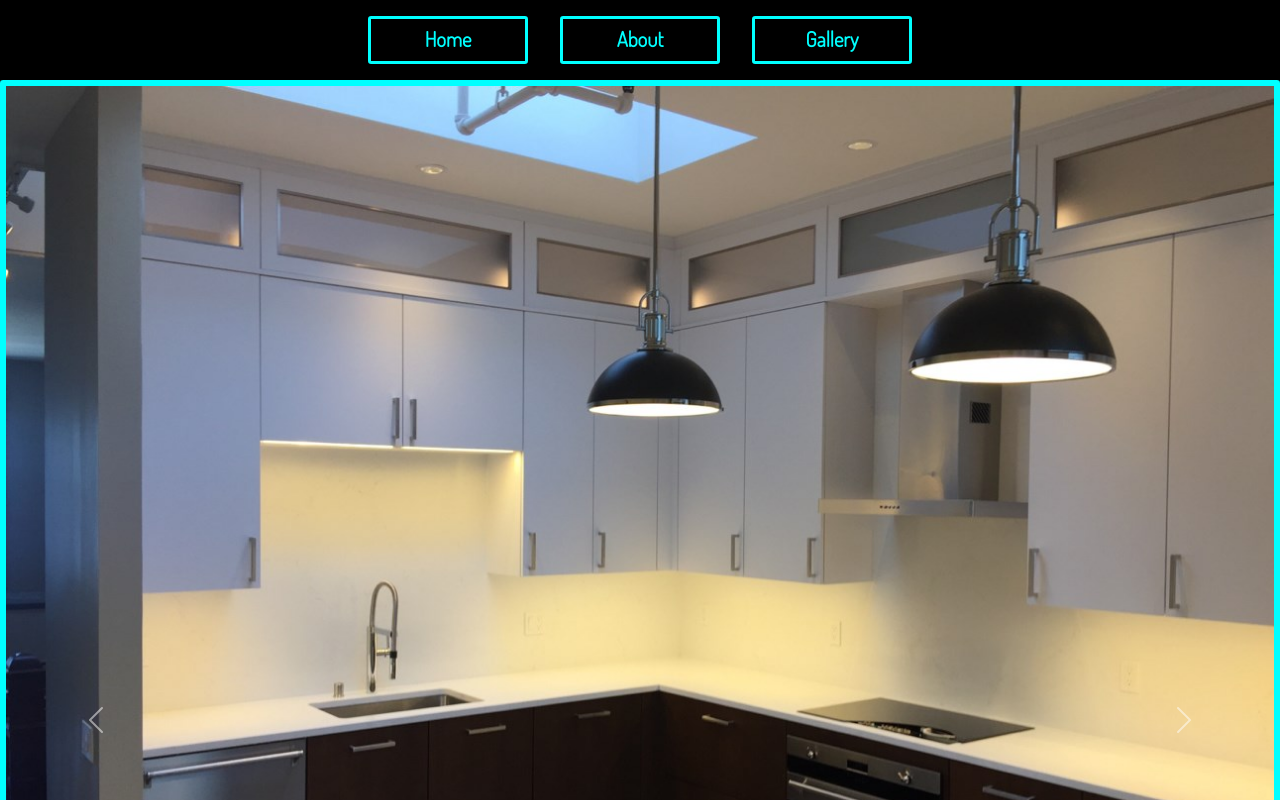
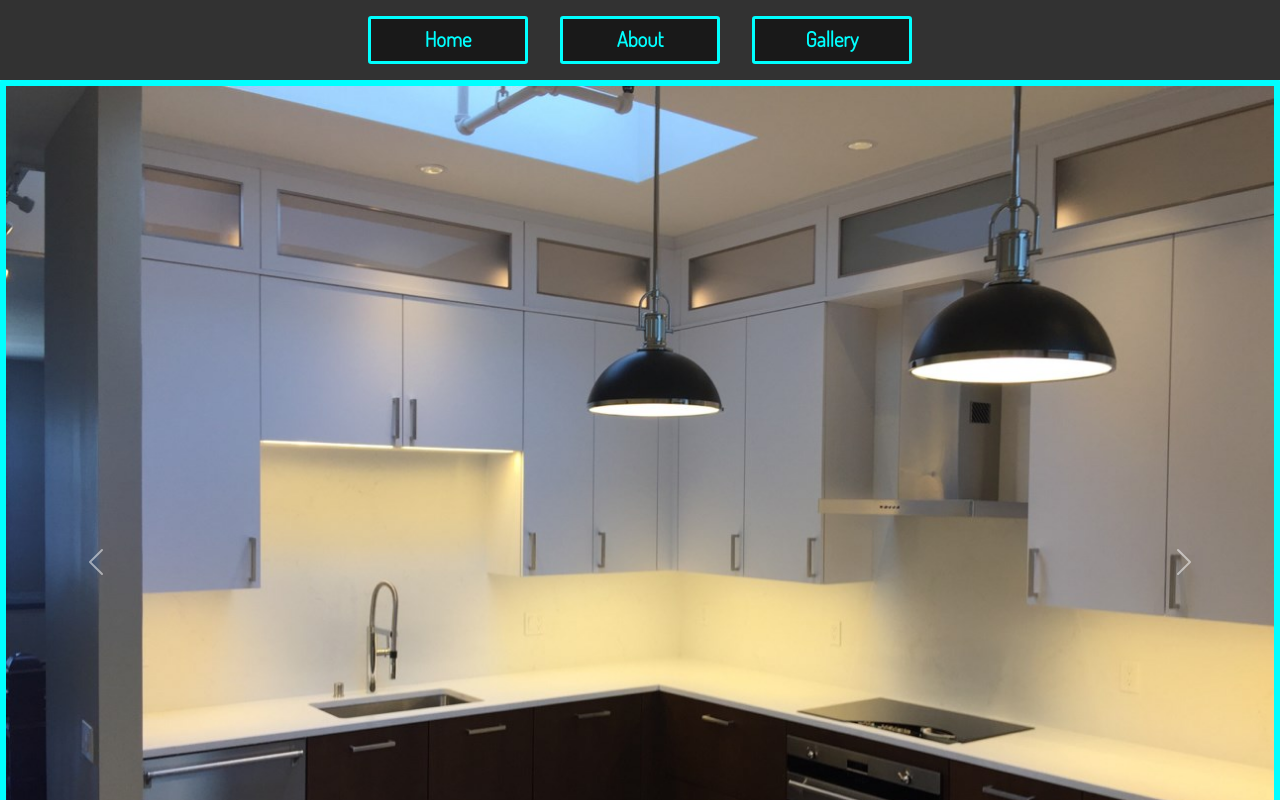
Before and after one commit to Treyceratops/towers-property-ren, a React (Create React App) app: page /gallery in a window 1280 px wide. Shown: the top 800 px of the page. Built offline with nearby package versions, Linux system fonts and the light colour scheme.

Commit message:
update components

```diff
--- a/src/App.css
+++ b/src/App.css
@@ -1,6 +1,5 @@
 .App {
   text-align: center;
-  background: black;
   font-family: 'Dosis', sans-serif;
   font-weight: bold;
   text-shadow: 0px 4px 3px rgba(0, 0, 0, 0.4),
@@ -60,6 +59,7 @@ img {
   border: 6px solid aqua;
   border-radius: .2rem;
   box-shadow: rgba(255, 255, 255, 0.8) 0px 5px 15px;
+  position: sticky;
 }
 
 .home {
@@ -86,9 +86,29 @@ img {
   text-decoration: underline;
 }
 
-.d-block {
+/* .d-block {
   max-height: 80rem;
   max-width: 80rem;
+} */
+
+.carousel-item{
+  width: 30%;
+}
+
+.carousel-control-prev-icon,
+.carousel-control-next-icon {
+  transition: .5s ease-in-out;
+}
+
+.carousel-control-prev-icon:hover, .carousel-control-next-icon:hover {
+  background-color: aqua;
+  border-radius: .2rem;
+  transition: 1s;
+}
+
+.active {
+  background-color: aqua;
+  /* transition: 1s; */
 }
 
 @media only screen and (max-width: 850px) {
--- a/src/App.js
+++ b/src/App.js
@@ -8,6 +8,7 @@ import { Routes, Route } from 'react-router-dom';
 function App() {
 	return (
 		<div className='App'>
+			<style>{'body { background-color: RGB(50, 50, 50); }'}</style>
 			<NavBar />
 			<Routes>
 				<Route path='/' element={<Home />} />
--- a/src/components/About.js
+++ b/src/components/About.js
@@ -7,7 +7,7 @@ function About(props) {
 			<img className='shadow' src={aboutPic} alt='home-pic' />
 			<div className='centered'>
 				<p>
-					Towers property renovation LLC was officially established as a
+					Towers Property Renovation LLC was officially established as a
 					licensed general contractor in 2014 however it’s experience extends
 					back to 1982 when the owner began from the ground up working in the
 					industry.
--- a/src/components/Gallery.js
+++ b/src/components/Gallery.js
@@ -57,7 +57,7 @@ function Gallery(props) {
 				<img className='d-block w-100' src={gallery5} alt='Fifth slide' />
 
 				<Carousel.Caption>
-					<h3>First slide label</h3>
+					<h3>Fifth slide label</h3>
 					<p>Nulla vitae elit libero, a pharetra augue mollis interdum.</p>
 				</Carousel.Caption>
 			</Carousel.Item>
@@ -65,7 +65,7 @@ function Gallery(props) {
 				<img className='d-block w-100' src={gallery6} alt='Sixth slide' />
 
 				<Carousel.Caption>
-					<h3>First slide label</h3>
+					<h3>Sixth slide label</h3>
 					<p>Nulla vitae elit libero, a pharetra augue mollis interdum.</p>
 				</Carousel.Caption>
 			</Carousel.Item>
@@ -73,7 +73,7 @@ function Gallery(props) {
 				<img className='d-block w-100' src={gallery7} alt='Seventh slide' />
 
 				<Carousel.Caption>
-					<h3>First slide label</h3>
+					<h3>Seventh slide label</h3>
 					<p>Nulla vitae elit libero, a pharetra augue mollis interdum.</p>
 				</Carousel.Caption>
 			</Carousel.Item>
@@ -81,7 +81,7 @@ function Gallery(props) {
 				<img className='d-block w-100' src={gallery8} alt='Eighth slide' />
 
 				<Carousel.Caption>
-					<h3>First slide label</h3>
+					<h3>Eighth slide label</h3>
 					<p>Nulla vitae elit libero, a pharetra augue mollis interdum.</p>
 				</Carousel.Caption>
 			</Carousel.Item>
@@ -89,7 +89,7 @@ function Gallery(props) {
 				<img className='d-block w-100' src={gallery9} alt='Ninth slide' />
 
 				<Carousel.Caption>
-					<h3>First slide label</h3>
+					<h3>Ninth slide label</h3>
 					<p>Nulla vitae elit libero, a pharetra augue mollis interdum.</p>
 				</Carousel.Caption>
 			</Carousel.Item>
@@ -97,7 +97,7 @@ function Gallery(props) {
 				<img className='d-block w-100' src={gallery10} alt='Tenth slide' />
 
 				<Carousel.Caption>
-					<h3>First slide label</h3>
+					<h3>Tenth slide label</h3>
 					<p>Nulla vitae elit libero, a pharetra augue mollis interdum.</p>
 				</Carousel.Caption>
 			</Carousel.Item>
@@ -105,7 +105,7 @@ function Gallery(props) {
 				<img className='d-block w-100' src={gallery11} alt='Eleventh slide' />
 
 				<Carousel.Caption>
-					<h3>First slide label</h3>
+					<h3>Eleventh slide label</h3>
 					<p>Nulla vitae elit libero, a pharetra augue mollis interdum.</p>
 				</Carousel.Caption>
 			</Carousel.Item>
@@ -113,7 +113,7 @@ function Gallery(props) {
 				<img className='d-block w-100' src={gallery12} alt='Twelfth slide' />
 
 				<Carousel.Caption>
-					<h3>First slide label</h3>
+					<h3>Twelfth slide label</h3>
 					<p>Nulla vitae elit libero, a pharetra augue mollis interdum.</p>
 				</Carousel.Caption>
 			</Carousel.Item>
@@ -121,7 +121,7 @@ function Gallery(props) {
 				<img className='d-block w-100' src={gallery13} alt='Thirteenth slide' />
 
 				<Carousel.Caption>
-					<h3>First slide label</h3>
+					<h3>Thirteenth slide label</h3>
 					<p>Nulla vitae elit libero, a pharetra augue mollis interdum.</p>
 				</Carousel.Caption>
 			</Carousel.Item>
@@ -129,7 +129,7 @@ function Gallery(props) {
 				<img className='d-block w-100' src={gallery14} alt='Fourteenth slide' />
 
 				<Carousel.Caption>
-					<h3>First slide label</h3>
+					<h3>Fourteenth slide label</h3>
 					<p>Nulla vitae elit libero, a pharetra augue mollis interdum.</p>
 				</Carousel.Caption>
 			</Carousel.Item>
@@ -137,7 +137,7 @@ function Gallery(props) {
 				<img className='d-block w-100' src={gallery15} alt='Fifteenth slide' />
 
 				<Carousel.Caption>
-					<h3>First slide label</h3>
+					<h3>Fifteenth slide label</h3>
 					<p>Nulla vitae elit libero, a pharetra augue mollis interdum.</p>
 				</Carousel.Caption>
 			</Carousel.Item>
```
